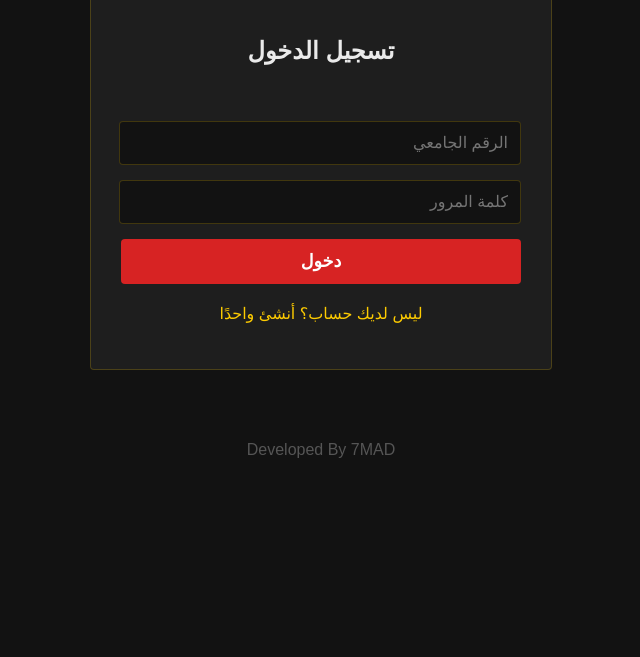
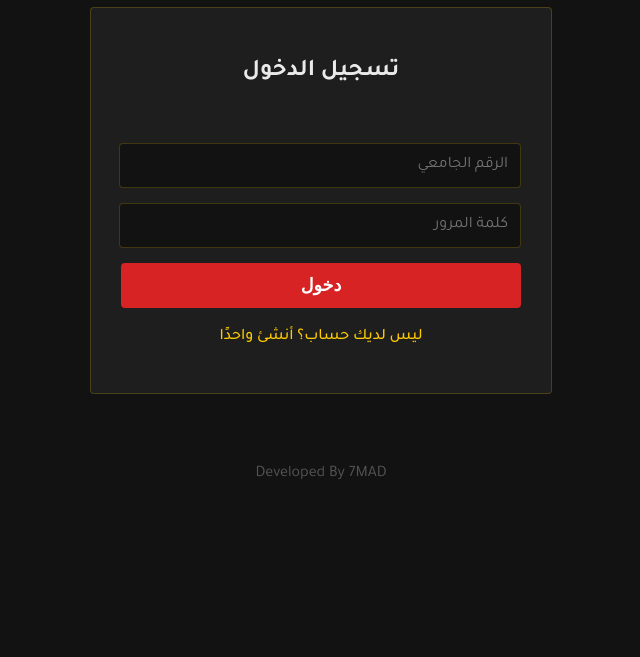
Before and after one commit to M07maaad/cafe-app-vercel, a website: page public/index.html in a window 1280 px wide. Shown: the part 143-800 px from the top of the page, without its empty margins (319-959 px from the left). Drawn offline with Linux system fonts and the light colour scheme.

Commit message:
Update index.html

```diff
--- a/public/index.html
+++ b/public/index.html
@@ -3,7 +3,7 @@
 <head>
   <base target="_top">
   <meta name="viewport" content="width=device-width, initial-scale=1.0">
-  <link rel="icon" href="/icon-192.png" type="image/png">
+  <link href="https://fonts.googleapis.com/css2?family=Poppins:wght@400;700;900&family=Tajawal:wght@400;500;700;800&display=swap" rel="stylesheet">
 
   <!-- PWA: Link to Manifest -->
   <link rel="manifest" href="/manifest.json">
```
